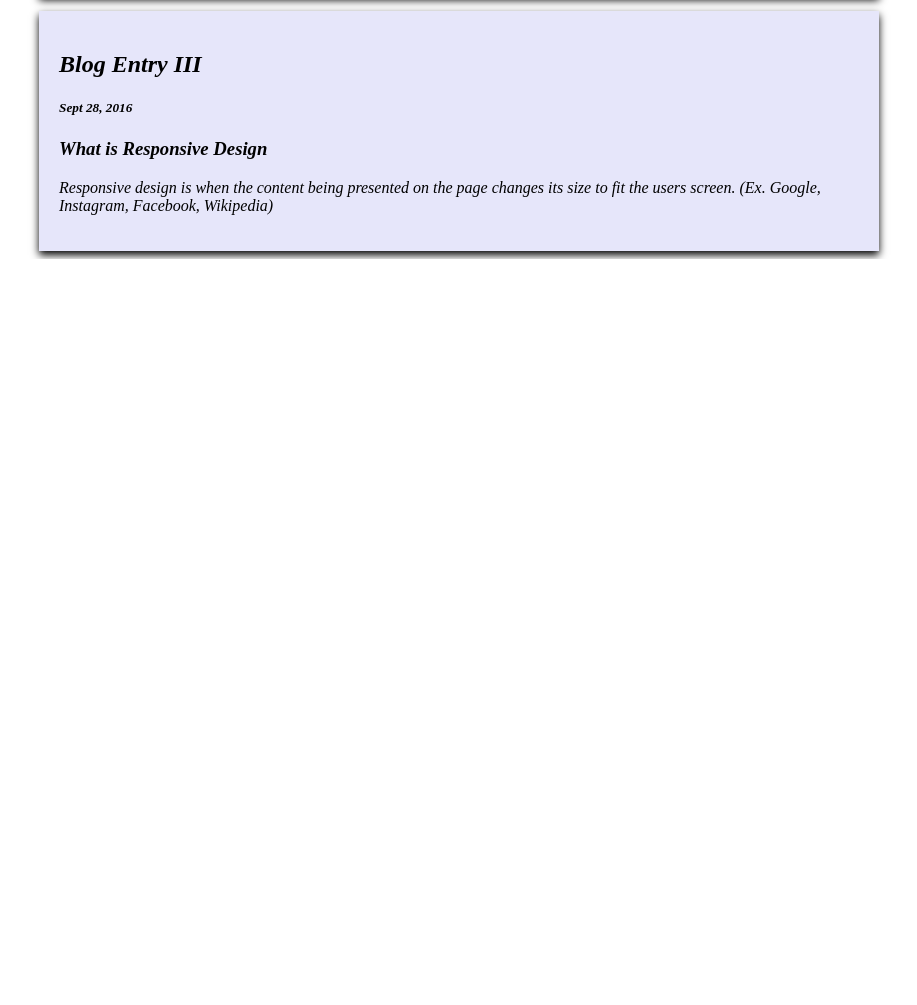
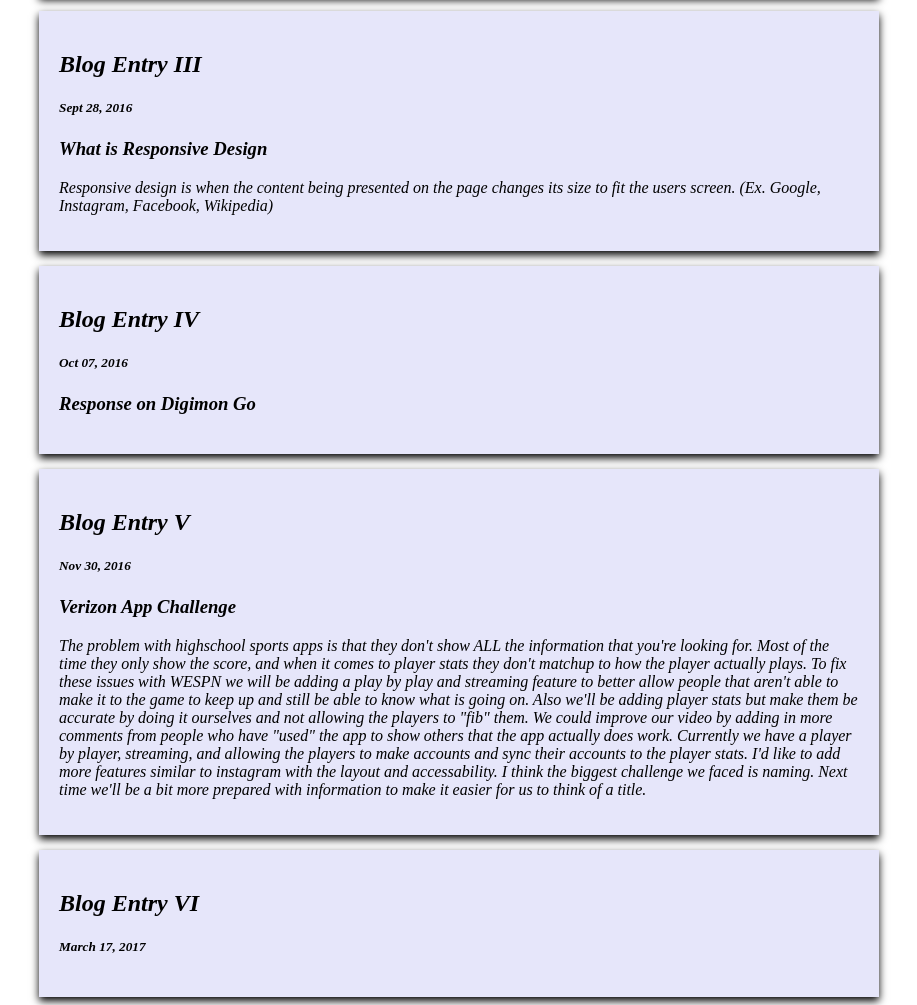
Before and after one commit to ImTeqoo/Blog, a plain HTML site: page index.html in a window 1280 px wide. Shown: the part 745-1750 px from the top of the page, without its empty margins (181-1098 px from the left). Before the commit the page ends 1004 px from the top, so only its background shows below. Drawn offline with Linux system fonts and the light colour scheme.

Commit message:
Add files via upload

```diff
--- a/css/styles.css
+++ b/css/styles.css
@@ -1,5 +1,5 @@
 header{
-	background-color: lavender;
+	background-color: pink;
 }
 .rabbit{
 	width: 800px;
--- a/index.html
+++ b/index.html
@@ -29,8 +29,7 @@
         				<a href="second">Second Blog</a>
         			</li>
               <li>
-                    <a href="third">
-                    Third Blog</a>
+                <a href="third">Third Blog</a>
               </li>
         		</ul>
         	</nav>
@@ -53,6 +52,23 @@
               <p><b><h3>What is Responsive Design</h3></b></p>
               <p>Responsive design is when the content being presented on the page changes its size to fit the users screen. (Ex. Google, Instagram, Facebook, Wikipedia)</p>
         	</div>
+          <div id="fourth" class="rabbit">
+            <h2><b>Blog Entry IV</b></h2>
+            <h5><i>Oct 07, 2016</i></h5>
+            <p><b><h3>Response on Digimon Go</h3></b></p>
+            <p></p>
+          </div>
+          <div id="fifth" class="rabbit">
+            <h2><b>Blog Entry V</b></h2>
+            <h5><i>Nov 30, 2016</i></h5>
+            <p><b><h3>Verizon App Challenge</h3></b></p>
+            <p>The problem with highschool sports apps is that they don't show ALL the information that you're looking for. Most of the time they only show the score, and when it comes to player stats they don't matchup to how the player actually plays. To fix these issues with WESPN we will be adding a play by play and streaming feature to better allow people that aren't able to make it to the game to keep up and still be able to know what is going on. Also we'll be adding player stats but make them be accurate by doing it ourselves and not allowing the players to "fib" them. We could improve our video by adding in more comments from people who have "used" the app to show others that the app actually does work. Currently we have a player by player, streaming, and allowing the players to make accounts and sync their accounts to the player stats. I'd like to add more features similar to instagram with the layout and accessability. I think the biggest challenge we faced is naming. Next time we'll be a bit more prepared with information to make it easier for us to think of a title.</p>
+          </div>
+          <div id="sixth" class="rabbit">
+            <h2><b>Blog Entry VI</b></h2>
+            <h5><i>March 17, 2017</i></h5>
+            <p><b><h3></h3></b></p>
+          </div>
         </div>
     </body>
 </html>
```
Also changed, not shown: js/apps.js (added, +35 -0 lines). Lines whose indentation alone changed are shown as unchanged.
